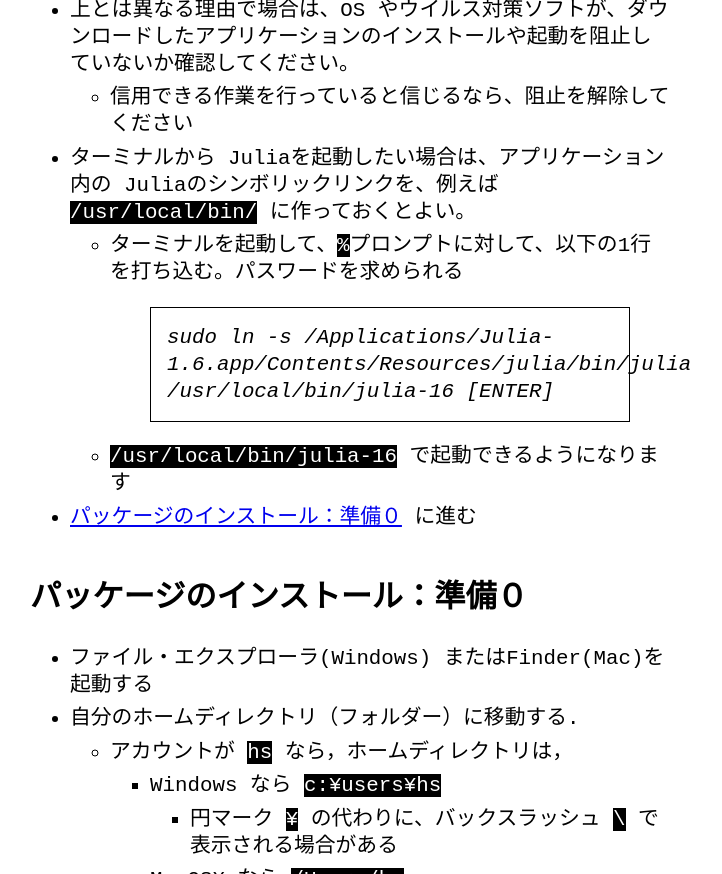
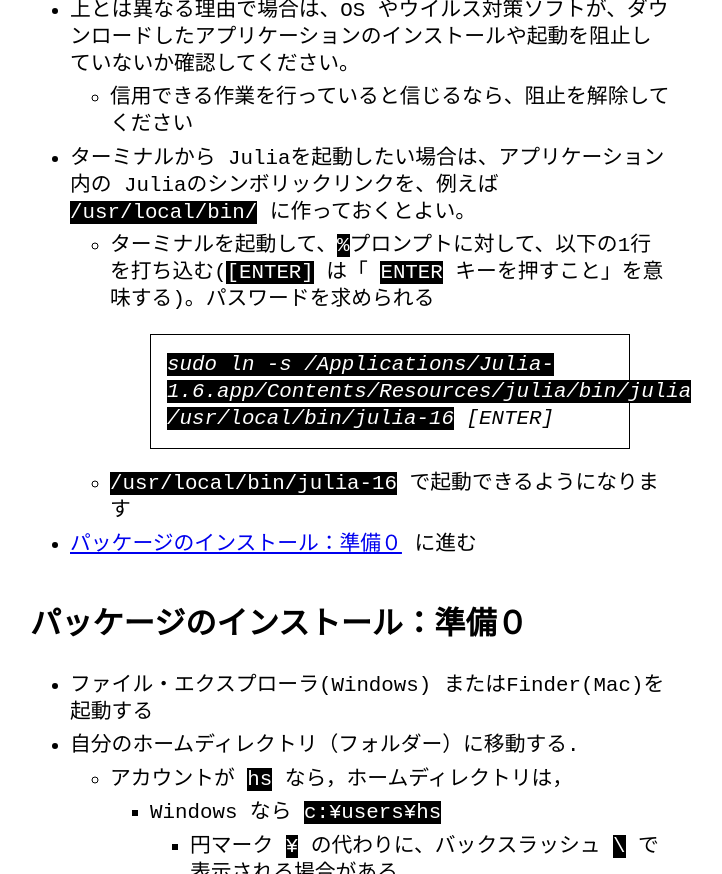
Before and after one commit to hsugawa8651/julia-installation-guide, a Jekyll site: the page built from _posts/2021-04-03-julia16-install-on-local-pc.md, in a window 1280 px wide and 900 px high, scrolled down 6411 px, cut to the strip 26-900 px from the top of the window. Shown: the whole strip, without its empty margins (290-1012 px from the left). Built offline with Jekyll 4.4.1, drawn with Linux system fonts in a browser that asks for light colours; some of the changed text lies outside the part shown.

Commit message:
Update 2021-04-03-julia16-install-on-local-pc.md

```diff
--- a/_posts/2021-04-03-julia16-install-on-local-pc.md
+++ b/_posts/2021-04-03-julia16-install-on-local-pc.md
@@ -109,8 +109,8 @@ tags:
 
 
 * ターミナルから Juliaを起動したい場合は、アプリケーション内の Juliaのシンボリックリンクを、例えば `/usr/local/bin/` に作っておくとよい。
-  * ターミナルを起動して、`%`プロンプトに対して、以下の1行を打ち込む。パスワードを求められる
-  > sudo ln -s /Applications/Julia-1.6.app/Contents/Resources/julia/bin/julia /usr/local/bin/julia-16 [ENTER]
+  * ターミナルを起動して、`%`プロンプトに対して、以下の1行を打ち込む(`[ENTER]` は「 `ENTER` キーを押すこと」を意味する)。パスワードを求められる
+  > `sudo ln -s /Applications/Julia-1.6.app/Contents/Resources/julia/bin/julia /usr/local/bin/julia-16` [ENTER]
 
   * `/usr/local/bin/julia-16` で起動できるようになります
 * [パッケージのインストール：準備０](#パッケージのインストール準備０) に進む
@@ -131,10 +131,10 @@ tags:
 * プロンプト `julia>` は，命令を待ち受ける状態である（コマンド・モード）
 * `1+1` を打ち込んだ後 `ENTER`キー を押す。計算結果 `2` が表示される。
 * 次の文を打ち込む。全て半角文字である。大文字・小文字は区別される。以後 `[ENTER]` は「 `ENTER` キーを押すこと」を意味する。　（WEB上の下のテキストはcopy&pasteできません。キーボードから打ち込んでください。以下同様です）
-  > ENV["CONDA_JL_VERSION"]=3 [ENTER]
+  > `ENV["CONDA_JL_VERSION"]=3` [ENTER]
 
 * 次の文を打ち込む。全て半角文字である。大文字・小文字は区別される。
-  > ENV["MPL_BACKEND"]="TkAgg" [ENTER]
+  > `ENV["MPL_BACKEND"]="TkAgg"` [ENTER]
 
 
 ## パッケージのインストール：Unitful
@@ -176,7 +176,7 @@ tags:
 
 * `]` キーを押して、パッケージモードに入る。プロンプトが `pkg>` に変わる
 * 次の文を打ち込む。
-  > add PyPlot [ENTER]
+  > `add PyPlot` [ENTER]
 
   * 新しく `PyPlot` パッケージを導入する場合には10分以上かかる場合がある
 * `pkg>` プロンプトが出るまで待つ。
```
